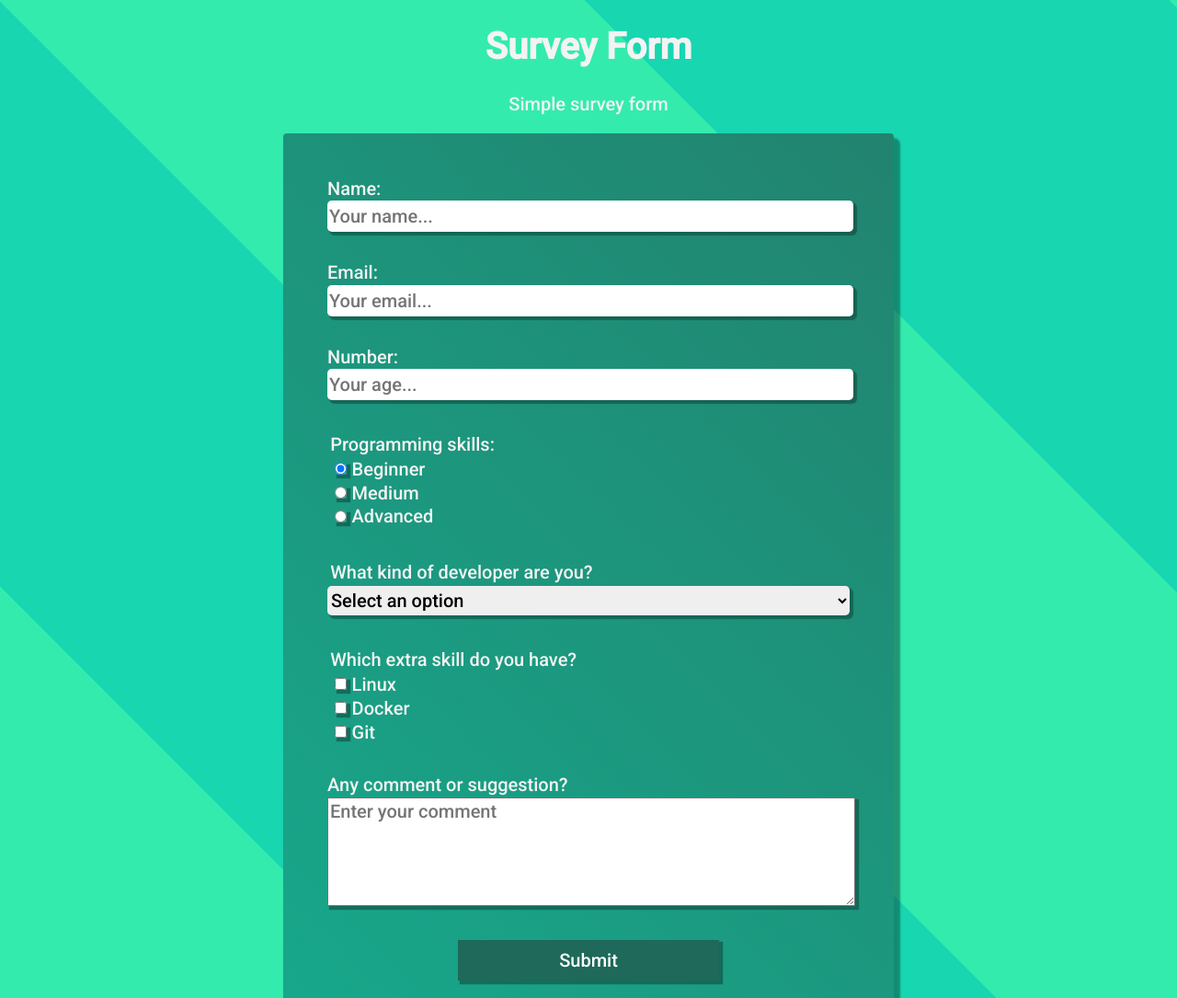
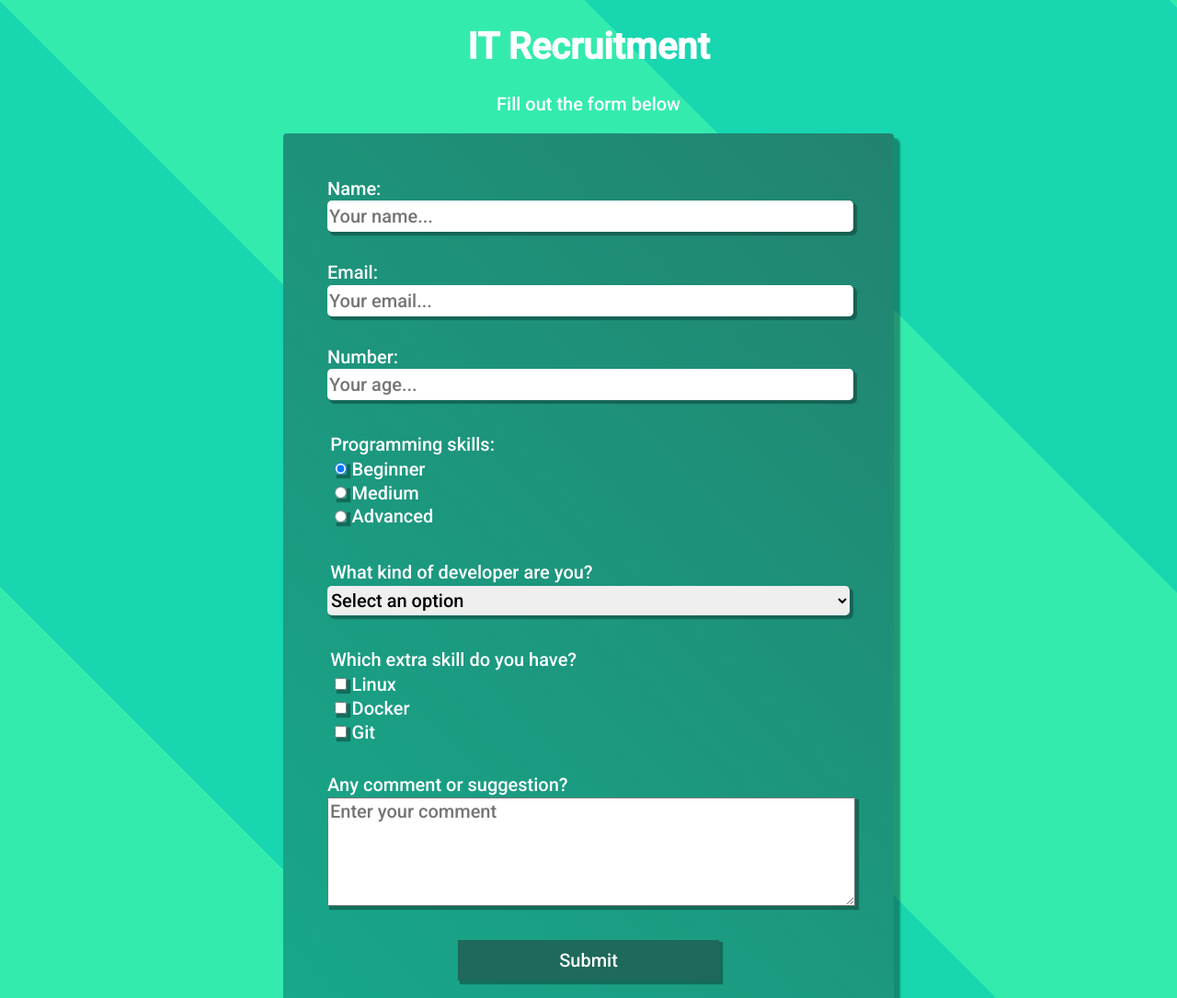
Before and after one commit to Samuele458/fcc-projects, a plain HTML site: page responsive-web-design/survey-form/index.html in a window 1280 px wide. Shown: the top 1085 px of the page at 92% size. Drawn offline with Linux system fonts and the light colour scheme.

Commit message:
Update index.html

```diff
--- a/responsive-web-design/survey-form/index.html
+++ b/responsive-web-design/survey-form/index.html
@@ -3,18 +3,18 @@
   <head>
     <meta charset="UTF-8" />
     <meta name="viewport" content="width=device-width, initial-scale=1.0" />
-    <title>Document</title>
+    <title>IT Recruitment</title>
 
     <style>
       @import url("https://fonts.googleapis.com/css2?family=Roboto:wght@500&display=swap");
       :root {
-        --font-color: rgb(44, 44, 44);
+        --font-color: rgb(255, 255, 255);
       }
 
       body {
         font-family: Roboto;
         font-size: 20px;
-        color: rgb(243, 243, 243);
+        color: var(--font-color);
         background: repeating-linear-gradient(
           45deg,
           rgb(52, 235, 174) 0px,
@@ -105,8 +105,8 @@
   </head>
   <body>
     <header>
-      <h1 id="title" class="text-center">Survey Form</h1>
-      <p id="description" class="text-center">Simple survey form</p>
+      <h1 id="title" class="text-center">IT Recruitment</h1>
+      <p id="description" class="text-center">Fill out the form below</p>
     </header>
     <main>
       <form id="survey-form">
```
